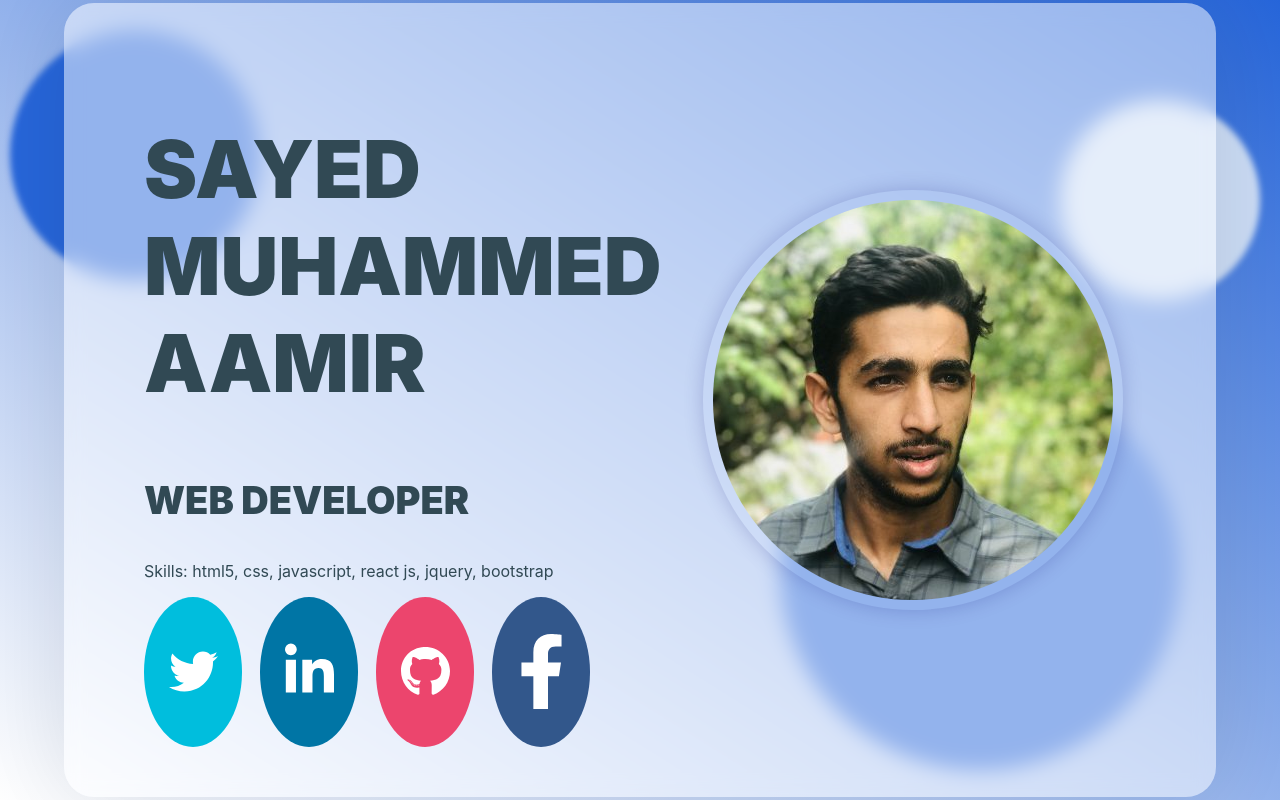
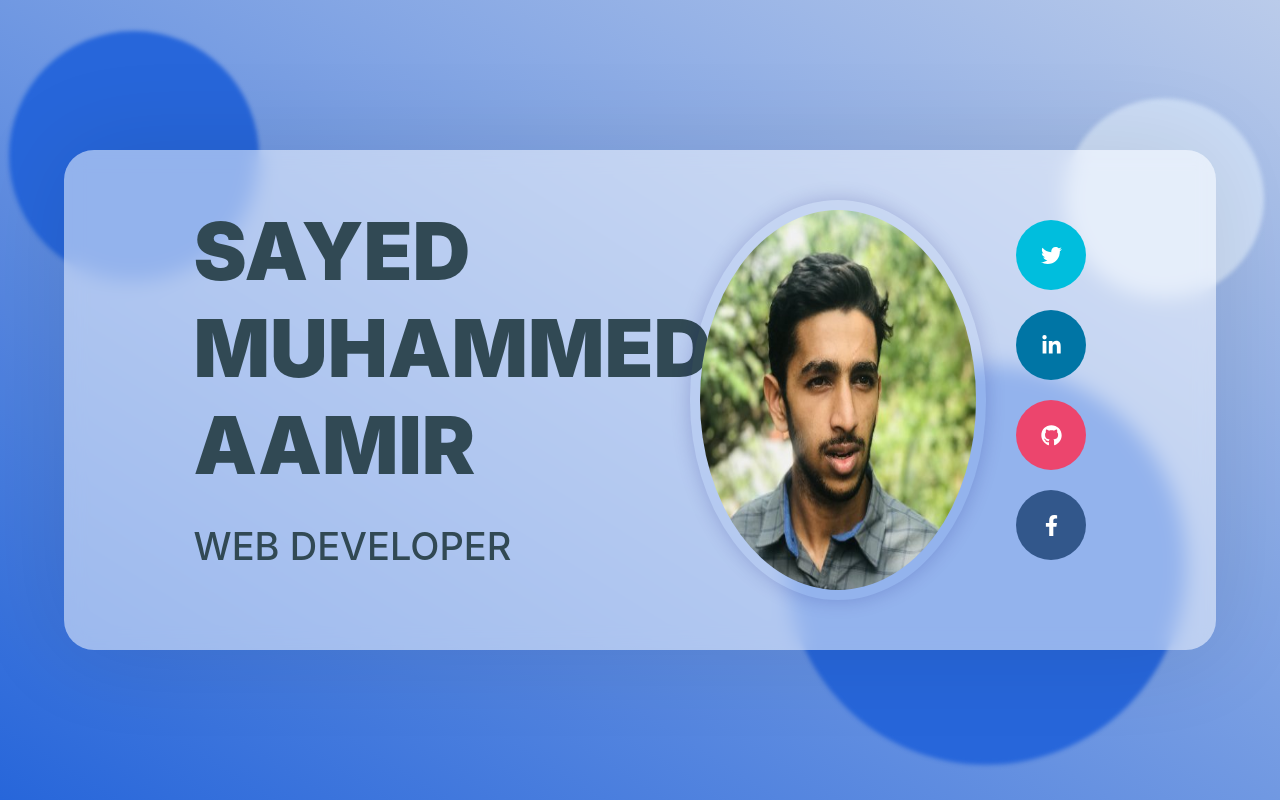
Before and after one commit to devaamir/portfolio, a React (Create React App) app: page / in a window 1280 px wide. Built offline with nearby package versions, Linux system fonts and the light colour scheme.

Commit message:
upadte page

```diff
--- a/src/App.js
+++ b/src/App.js
@@ -1,3 +1,4 @@
+import "./components/assets/css/style.css";
 import Spotlight from "./components/screens/Spotlight";
 
 function App() {
--- /dev/null
+++ b/src/components/assets/css/style.css
@@ -0,0 +1,139 @@
+* {
+	margin: 0;
+	padding: 0;
+	border: 0;
+	vertical-align: baseline;
+	background: transparent;
+	font-weight: normal;
+	font-style: normal;
+	text-decoration: none;
+	outline: none;
+	box-sizing: border-box;
+	-moz-box-sizing: border-box;
+	-webkit-box-sizing: border-box;
+}
+img {
+	user-select: none; /* supported by Chrome and Opera */
+	-webkit-user-select: none; /* Safari */
+	-khtml-user-select: none; /* Konqueror HTML */
+	-moz-user-select: none; /* Firefox */
+	-ms-user-select: none; /* Internet Explorer/Edge */
+}
+*::-moz-selection {
+	background: #18484c;
+}
+*::selection {
+	background: #18484c;
+}
+*::-webkit-scrollbar {
+	width: 0.3rem;
+}
+*::-webkit-scrollbar-thumb:hover {
+	background: #b7b7b7;
+}
+ol,
+ul {
+	list-style: none;
+}
+blockquote {
+	quotes: none;
+}
+blockquote:before,
+blockquote:after {
+	content: "";
+	content: none;
+}
+del {
+	text-decoration: line-through;
+}
+body {
+	/* font-family: "baloo_paaji_2regular"; */
+	font-size: 1.0625rem;
+	color: #333;
+	overflow-x: hidden;
+	min-width: 20rem;
+	position: relative;
+}
+input,
+textarea,
+select {
+	/* font-family: "baloo_paaji_2regular"; */
+	background: unset;
+	border: unset;
+}
+textarea,
+input[type="text"],
+input[type="button"],
+input[type="submit"] {
+	-webkit-appearance: none;
+	border-radius: 0;
+}
+*:focus {
+	outline: none;
+}
+a {
+	color: #333;
+}
+.submit:hover {
+	filter: alpha(opacity=85);
+	-moz-opacity: 0.85;
+	-khtml-opacity: 0.85;
+	opacity: 0.85;
+}
+.thumb {
+	display: block;
+}
+.thumb img {
+	display: block;
+	width: 100%;
+}
+p {
+	line-height: 1.6em;
+	font-size: 1rem;
+	/* font-family: "baloo_paaji_2regular"; */
+}
+br.clear {
+	clear: both;
+	line-height: 0;
+}
+@font-face {
+	/* font-family: "baloo_paaji_2semibold";
+	src: url("../fonts/semibold-webfont.woff2") format("woff2"),
+		url("../fonts/semibold-webfont.woff") format("woff");
+	font-weight: normal;
+	font-style: normal; */
+}
+@font-face {
+	/* font-family: "baloo_paaji_2regular";
+	src: url("../fonts/regular-webfont.woff2") format("woff2"),
+		url("../fonts/regular-webfont.woff") format("woff");
+	font-weight: normal;
+	font-style: normal; */
+}
+@font-face {
+	/* font-family: "baloo_paaji_2medium";
+	src: url("../fonts/medium-webfont.woff2") format("woff2"),
+		url("../fonts/medium-webfont.woff") format("woff");
+	font-weight: normal;
+	font-style: normal; */
+}
+@font-face {
+	/* font-family: "baloo_paaji_2bold";
+	src: url("../fonts/bold-webfont.woff2") format("woff2"),
+		url("../fonts/bold-webfont.woff") format("woff");
+	font-weight: normal;
+	font-style: normal; */
+}
+iframe {
+	border-radius: 10px;
+}
+.ytp-chrome-top {
+	display: none !important;
+}
+video {
+	border-radius: 5px;
+}
+.react-player__preview {
+	height: 278.25px !important;
+	border-radius: 5px !important;
+}
--- a/src/components/screens/Spotlight.js
+++ b/src/components/screens/Spotlight.js
@@ -12,9 +12,17 @@ export default function () {
 					<Left>
 						<Name>Sayed Muhammed Aamir</Name>
 						<Profession>Web Developer</Profession>
-						<AboutProf>
+						{/* <AboutProf>
 							Skills: html5, css, javascript, react js, jquery, bootstrap
-						</AboutProf>
+						</AboutProf> */}
+					</Left>
+					<Right>
+						<ImgContainer>
+							<ProfileImg
+								src={require("../assets/profile-img.jpeg").default}
+								alt='profile-img'
+							/>
+						</ImgContainer>
 						<SocialLinks>
 							<Twitter href='https://twitter.com/SayedMuhammedA5'>
 								<IconImg
@@ -41,16 +49,8 @@ export default function () {
 								/>
 							</Facebook>
 						</SocialLinks>
-					</Left>
-					<Right>
-						<ImgContainer>
-							<ProfileImg
-								src={require("../assets/profile-img.jpeg").default}
-								alt='profile-img'
-							/>
-						</ImgContainer>
 					</Right>
-					<SkillsList>
+					{/* <SkillsList>
 						<SkillItems>
 							<SkillImg src='' alt='' />
 						</SkillItems>
@@ -69,7 +69,7 @@ export default function () {
 						<SkillItems>
 							<SkillImg src='' alt='' />
 						</SkillItems>
-					</SkillsList>
+					</SkillsList> */}
 				</Spotlight>
 			</Main>
 		</div>
@@ -77,7 +77,7 @@ export default function () {
 }
 
 const Main = styled.section`
-	background-image: linear-gradient(to bottom left, #2766da, #fff);
+	background-image: linear-gradient(to bottom left, #bacbea, #2766da);
 	width: 100%;
 	height: 100vh;
 	display: flex;
@@ -89,34 +89,97 @@ const Main = styled.section`
 const Span1 = styled.span`
 	position: absolute;
 	background: #2766da;
-	filter: blur(3px);
+	filter: blur(2px);
 	width: 250px;
 	height: 250px;
 	border-radius: 50%;
 	top: 30px;
 	left: 10px;
+	animation: vibrate-1 5s cubic-bezier(0.55, 0.085, 0.68, 0.53) infinite both;
+	@keyframes vibrate-1 {
+		0% {
+			transform: translate(0);
+		}
+		20% {
+			transform: translate(-4px, 4px);
+		}
+		40% {
+			transform: translate(-3px, -7px);
+		}
+		60% {
+			transform: translate(4px, 4px);
+		}
+		80% {
+			transform: translate(9px, -8px);
+		}
+		100% {
+			transform: translate(0);
+		}
+	}
 `;
 
 const Span2 = styled.span`
 	position: absolute;
 	background: #cbdcf5;
-	filter: blur(3px);
+	filter: blur(2px);
 	width: 200px;
 	height: 200px;
 	border-radius: 50%;
 	top: 100px;
 	right: 20px;
+	animation: vibrate-2 4s cubic-bezier(0.55, 0.085, 0.68, 0.53) infinite both;
+	@keyframes vibrate-2 {
+		0% {
+			transform: translate(0);
+		}
+		20% {
+			transform: translate(-2px, 6px);
+		}
+		40% {
+			transform: translate(6px, -4px);
+		}
+		60% {
+			transform: translate(-4px, -6px);
+		}
+		80% {
+			transform: translate(-2px, 6px);
+		}
+		100% {
+			transform: translate(0);
+		}
+	}
 `;
 
 const Span3 = styled.span`
 	position: absolute;
 	background: #2766da;
-	filter: blur(3px);
+	filter: blur(2px);
 	width: 400px;
 	height: 400px;
 	border-radius: 50%;
 	bottom: 30px;
 	right: 100px;
+	animation: vibrate-3 6s cubic-bezier(0.55, 0.085, 0.68, 0.53) infinite both;
+	@keyframes vibrate-3 {
+		0% {
+			transform: translate(0);
+		}
+		20% {
+			transform: translate(-4px, 4px);
+		}
+		40% {
+			transform: translate(-3px, -7px);
+		}
+		60% {
+			transform: translate(4px, 4px);
+		}
+		80% {
+			transform: translate(9px, -8px);
+		}
+		100% {
+			transform: translate(0);
+		}
+	}
 `;
 
 const Spotlight = styled.div`
@@ -128,13 +191,13 @@ const Spotlight = styled.div`
 	border-radius: 30px;
 	display: flex;
 	align-items: center;
-	justify-content: space-between;
+	justify-content: space-around;
 	padding: 50px 80px;
 	box-sizing: border-box;
 `;
 
 const Left = styled.div`
-	width: 45%;
+	width: 40%;
 	color: #314954;
 `;
 
@@ -147,91 +210,14 @@ const Name = styled.h2`
 const Profession = styled.h3`
 	text-transform: uppercase;
 	font-size: 38px;
-	font-weight: 900;
+	margin: 30px 0;
+	font-weight: 500;
 `;
 
-const AboutProf = styled.p``;
-
-const SocialLinks = styled.div`
-	width: 100%;
-	height: 150px;
-	display: flex;
-	justify-content: space-between;
-	align-items: center;
-`;
-
-const Twitter = styled.a`
-	background: #00bedd;
-	width: 22%;
-	height: 100%;
-	cursor: pointer;
-	box-sizing: border-box;
-	display: flex;
-	align-items: center;
-	justify-content: center;
-	border-radius: 50%;
-	&:hover,
-	:focus {
-		border-radius: 10px;
-	}
-`;
-
-const LinkedIn = styled.a`
-	background: #0075a5;
-	width: 22%;
-	height: 100%;
-	cursor: pointer;
-	box-sizing: border-box;
-	display: flex;
-	align-items: center;
-	justify-content: center;
-	border-radius: 50%;
-	&:hover,
-	:focus {
-		border-radius: 10px;
-	}
-`;
-
-const Github = styled.a`
-	background: #ec456d;
-	width: 22%;
-	height: 100%;
-	cursor: pointer;
-	box-sizing: border-box;
-	display: flex;
-	align-items: center;
-	justify-content: center;
-	border-radius: 50%;
-	&:hover,
-	:focus {
-		border-radius: 10px;
-	}
-`;
-
-const Facebook = styled.a`
-	background: #32578b;
-	width: 22%;
-	height: 100%;
-	cursor: pointer;
-	box-sizing: border-box;
-	display: flex;
-	align-items: center;
-	justify-content: center;
-	border-radius: 50%;
-	&:hover,
-	:focus {
-		border-radius: 10px;
-	}
-`;
-
-const IconImg = styled.img`
-	width: 50%;
-	height: 50%;
-	fill: #fff;
-`;
+// const AboutProf = styled.p``;
 
 const Right = styled.div`
-	width: 45%;
+	width: 40%;
 	display: flex;
 	align-items: center;
 	justify-content: center;
@@ -248,6 +234,7 @@ const ImgContainer = styled.span`
 	box-shadow: 0 0 20px 0 rgba(0, 0, 108, 0.2);
 	overflow: hidden;
 	padding: 10px;
+	margin-right: 30px;
 `;
 
 const ProfileImg = styled.img`
@@ -256,10 +243,108 @@ const ProfileImg = styled.img`
 	border-radius: 50%;
 `;
 
+const SocialLinks = styled.div`
+	height: 100%;
+	display: flex;
+	flex-direction: column;
+	justify-content: space-between;
+	align-items: center;
+`;
+
+const Twitter = styled.a`
+	background: #00bedd;
+	width: 70px;
+	height: 70px;
+	cursor: pointer;
+	box-sizing: border-box;
+	display: flex;
+	align-items: center;
+	justify-content: center;
+	border-radius: 50%;
+	margin-bottom: 20px;
+	&:hover,
+	:focus {
+		border-radius: 10px;
+		img {
+			width: 50%;
+			height: 50%;
+		}
+	}
+`;
+
+const LinkedIn = styled.a`
+	background: #0075a5;
+	width: 70px;
+	height: 70px;
+	cursor: pointer;
+	box-sizing: border-box;
+	display: flex;
+	align-items: center;
+	justify-content: center;
+	border-radius: 50%;
+	margin-bottom: 20px;
+	&:hover,
+	:focus {
+		border-radius: 10px;
+		img {
+			width: 50%;
+			height: 50%;
+		}
+	}
+`;
+
+const Github = styled.a`
+	background: #ec456d;
+	width: 70px;
+	height: 70px;
+	cursor: pointer;
+	box-sizing: border-box;
+	display: flex;
+	align-items: center;
+	justify-content: center;
+	border-radius: 50%;
+	margin-bottom: 20px;
+	&:hover,
+	:focus {
+		border-radius: 10px;
+		img {
+			width: 50%;
+			height: 50%;
+		}
+	}
+`;
+
+const Facebook = styled.a`
+	background: #32578b;
+	width: 70px;
+	height: 70px;
+	cursor: pointer;
+	box-sizing: border-box;
+	display: flex;
+	align-items: center;
+	justify-content: center;
+	border-radius: 50%;
+	margin-bottom: 20px;
+	&:hover,
+	:focus {
+		border-radius: 10px;
+		img {
+			width: 50%;
+			height: 50%;
+		}
+	}
+`;
+
+const IconImg = styled.img`
+	width: 30%;
+	height: 30%;
+	fill: #fff;
+`;
+
 const SkillsList = styled.div`
 	display: block;
 	width: 700px;
-	height: 700px;
+	height: 600px;
 	position: absolute;
 	top: 0;
 	right: 75px;
@@ -268,12 +353,15 @@ const SkillsList = styled.div`
 `;
 
 const SkillItems = styled.span`
-	width: 50px;
-	height: 50px;
+	width: 100px;
+	height: 100px;
 	background: #574768;
-	// display: flex;
+	display: flex;
 	justify-content: center;
 	align-items: center;
 `;
 
-const SkillImg = styled.img``;
+const SkillImg = styled.img`
+	width: 100%;
+	height: 100%;
+`;
```
